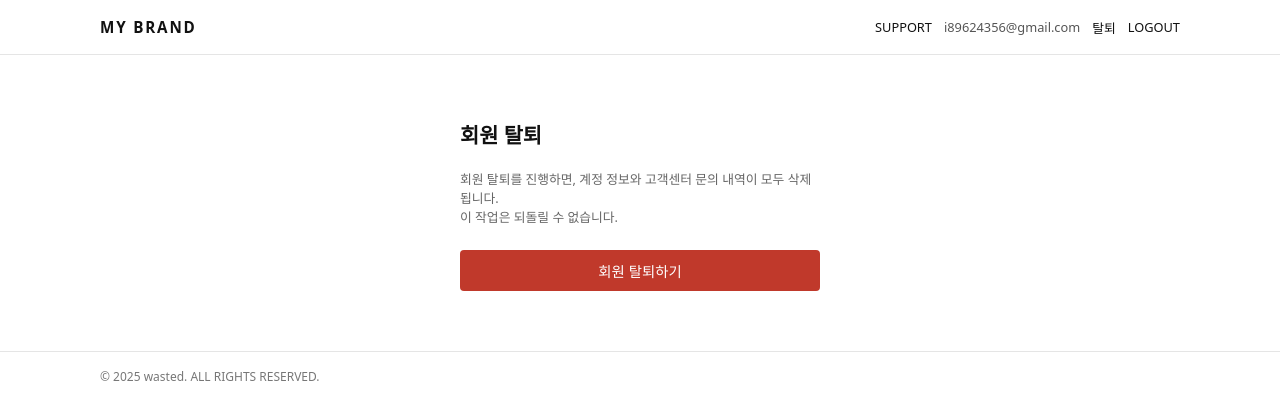
After one commit to i89624356-web/waste-shopping, a Flask app: page /account/delete in a window 1280 px wide. The commit adds this page. Shown: the top 420 px of the page. Run offline with Flask 3, Linux system fonts and the light colour scheme; a user stored in the database is signed in; some libraries are stand-ins or nearby versions.

Commit message:
members out function added

```diff
--- a/app.py
+++ b/app.py
@@ -333,6 +333,36 @@ def db_delete_product(product_id):
     db.commit()
 
 
+def db_delete_user_and_related(user_id: int) -> bool:
+    """
+    회원 1명을 탈퇴 처리한다.
+    - inquiries: 해당 user_id가 남긴 문의 모두 삭제
+    - users: 해당 회원 삭제
+    - 관리자(ADMIN_EMAILS)는 보호 차원에서 삭제 금지 → False 반환
+    """
+    db = get_db()
+    # 이메일 먼저 조회
+    cur = db.cursor(cursor_factory=psycopg2.extras.RealDictCursor)
+    cur.execute("SELECT id, email FROM users WHERE id = %s", (user_id,))
+    user = cur.fetchone()
+
+    if not user:
+        return False
+
+    # 관리자 계정은 삭제 금지
+    if user["email"] in ADMIN_EMAILS:
+        return False
+
+    # 실제 삭제
+    cur2 = db.cursor()
+    # 1) 해당 회원이 남긴 문의 삭제
+    cur2.execute("DELETE FROM inquiries WHERE user_id = %s", (user_id,))
+    # 2) 회원 삭제
+    cur2.execute("DELETE FROM users WHERE id = %s", (user_id,))
+    db.commit()
+    return True
+
+
 # =======================
 # 템플릿 공통 컨텍스트
 # =======================
@@ -473,6 +503,32 @@ def logout():
     return redirect(url_for("shop_list"))
 
 
+# =======================
+# 라우트: 회원 본인 탈퇴
+# =======================
+@app.route("/account/delete", methods=["GET", "POST"])
+def account_delete():
+    if not session.get("user_id"):
+        flash("로그인이 필요한 서비스입니다.", "error")
+        return redirect(url_for("login"))
+
+    user_id = session["user_id"]
+
+    if request.method == "POST":
+        ok = db_delete_user_and_related(user_id)
+        if not ok:
+            flash("관리자 계정이거나 존재하지 않는 계정이라 탈퇴할 수 없습니다.", "error")
+            return redirect(url_for("shop_list"))
+
+        # 세션 정리
+        session.clear()
+        flash("회원 탈퇴가 완료되었습니다.", "success")
+        return redirect(url_for("shop_list"))
+
+    # GET: 확인 페이지
+    return render_template("account_delete.html")
+
+
 # ============================================
 # 라우트: 사용자 - 고객센터 문의 작성 및 조회
 # ============================================
@@ -601,6 +657,24 @@ def admin_users():
     users = cur.fetchall()
 
     return render_template("admin_users.html", users=users)
+
+
+# =======================
+# 라우트: 관리자 - 회원 강제 탈퇴
+# =======================
+@app.route("/admin/users/<int:user_id>/delete", methods=["POST"])
+def admin_user_delete(user_id):
+    if not session.get("user_id") or not is_admin():
+        flash("관리자 권한이 필요합니다.", "error")
+        return redirect(url_for("login"))
+
+    ok = db_delete_user_and_related(user_id)
+    if not ok:
+        flash("관리자 계정이거나 존재하지 않는 계정이라 삭제할 수 없습니다.", "error")
+    else:
+        flash("해당 회원이 탈퇴 처리되었습니다.", "success")
+
+    return redirect(url_for("admin_users"))
 
 
 # =======================
--- /dev/null
+++ b/templates/account_delete.html
@@ -0,0 +1,20 @@
+{% extends "base.html" %}
+
+{% block title %}ACCOUNT | MY BRAND{% endblock %}
+
+{% block content %}
+<section class="auth-wrapper">
+    <h1 class="auth-title">회원 탈퇴</h1>
+
+    <p class="auth-sub" style="margin-bottom: 16px;">
+        회원 탈퇴를 진행하면, 계정 정보와 고객센터 문의 내역이 모두 삭제됩니다.<br>
+        이 작업은 되돌릴 수 없습니다.
+    </p>
+
+    <form method="post" class="auth-form" onsubmit="return confirm('정말로 회원 탈퇴를 진행하시겠습니까? 되돌릴 수 없습니다.');">
+        <button type="submit" class="auth-button" style="background:#c0392b;">
+            회원 탈퇴하기
+        </button>
+    </form>
+</section>
+{% endblock %}
--- a/templates/base.html
+++ b/templates/base.html
@@ -26,6 +26,7 @@
                 {% if current_user_email %}
                 <a href="{{ url_for('support') }}" class="nav-link">SUPPORT</a>
                 <span class="nav-user">{{ current_user_email }}</span>
+                <a href="{{ url_for('account_delete') }}" class="nav-link">탈퇴</a>
                 <a href="{{ url_for('logout') }}" class="nav-link">LOGOUT</a>
                 {% else %}
                 <a href="{{ url_for('login') }}" class="nav-link">LOGIN</a>
```
Also changed, not shown: templates/admin_users.html (+15 -2 lines).
